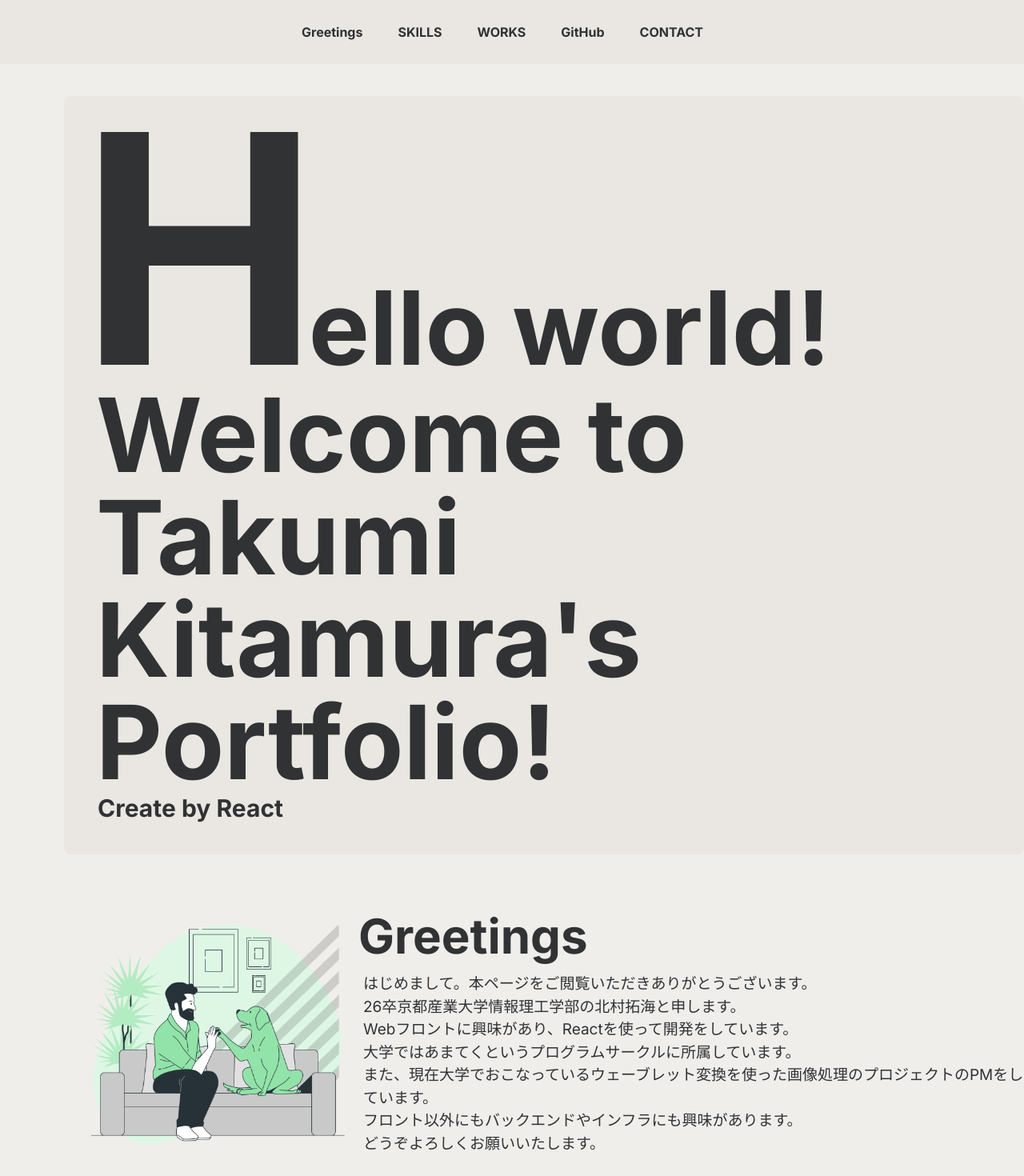
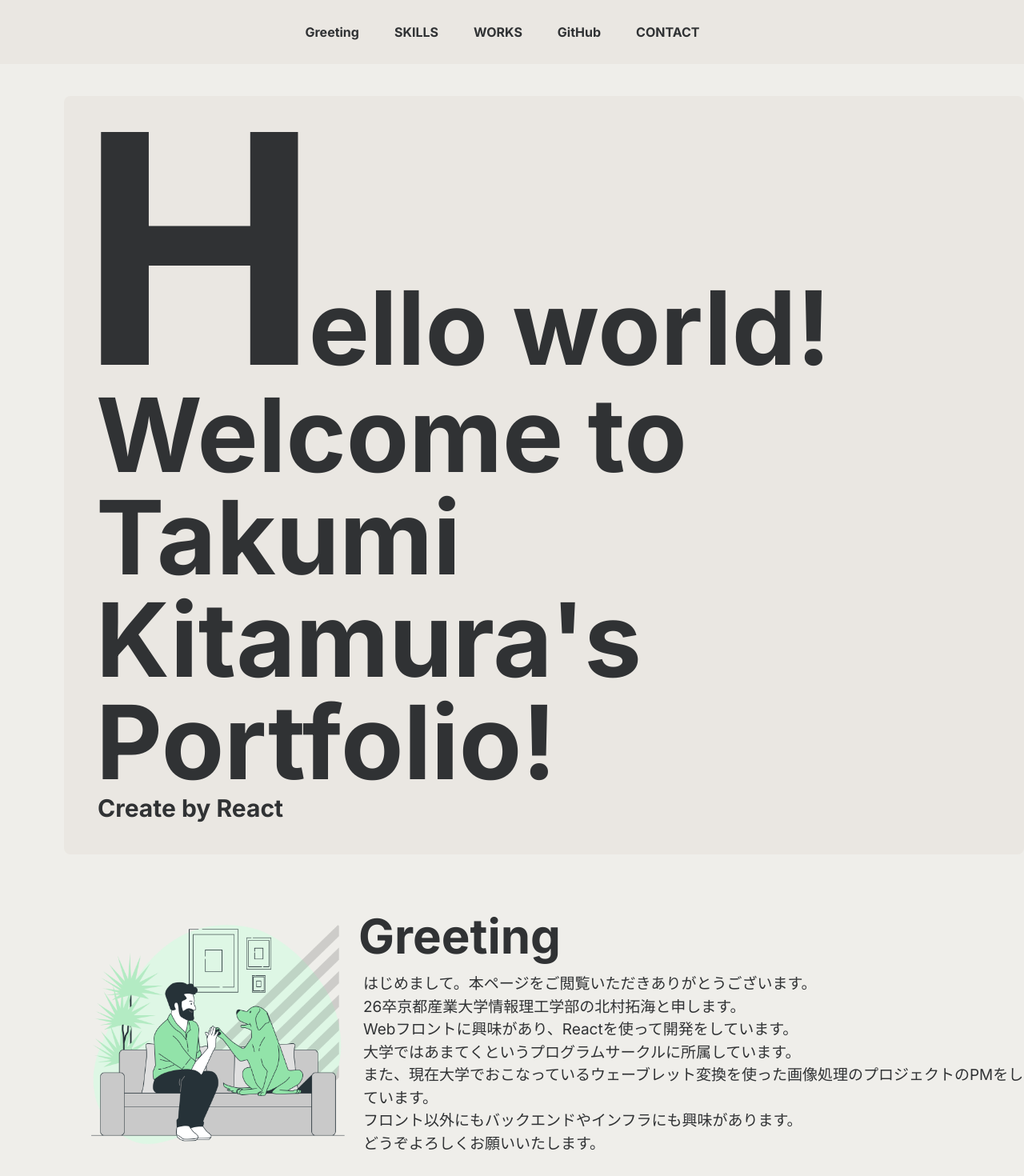
Before and after one commit to takumi2003/Portfolio, a Next.js app: page / in a window 1280 px wide. Shown: the top 1470 px of the page at 80% size. Built offline with nearby package versions, Linux system fonts and the light colour scheme; a web font is replaced by a local one.

Commit message:
add: ヘッダーの遷移の追加

```diff
--- a/package.json
+++ b/package.json
@@ -12,11 +12,13 @@
     "framer-motion": "^11.1.1",
     "next": "14.2.1",
     "react": "^18",
+    "react-anchor-link-smooth-scroll": "^1.0.12",
     "react-dom": "^18"
   },
   "devDependencies": {
     "@types/node": "^20",
     "@types/react": "^18",
+    "@types/react-anchor-link-smooth-scroll": "^1.0.5",
     "@types/react-dom": "^18",
     "eslint": "^8",
     "eslint-config-next": "14.2.1",
--- a/src/app/page.tsx
+++ b/src/app/page.tsx
@@ -2,35 +2,36 @@
 
 import React from "react";
 import { motion } from "framer-motion";
+import AnchorLink from "react-anchor-link-smooth-scroll";
 
 export default function Home() {
   return (
     <>
       <ul className="sticky top-0 flex h-20 max-w-full items-center justify-center gap-5 bg-[#eae7e2]">
         <li className="mr-6">
-          <a className="font-bold" href="#">
-            Greetings
-          </a>
+          <AnchorLink className="font-bold" offset="80" href="#greeting">
+            Greeting
+          </AnchorLink>
         </li>
         <li className="mr-6">
-          <a className="font-bold" href="#">
+          <AnchorLink className="font-bold" offset="80" href="#skills">
             SKILLS
-          </a>
+          </AnchorLink>
         </li>
         <li className="mr-6">
-          <a className="font-bold" href="#">
+          <AnchorLink className="font-bold" offset="80" href="#works">
             WORKS
-          </a>
+          </AnchorLink>
         </li>
         <li className="mr-6">
-          <a className="font-bold" href="#">
+          <AnchorLink className="font-bold" offset="80" href="#github">
             GitHub
-          </a>
+          </AnchorLink>
         </li>
         <li className="mr-6">
-          <a className="font-bold" href="#">
+          <AnchorLink className="font-bold" offset="80" href="#contact">
             CONTACT
-          </a>
+          </AnchorLink>
         </li>
       </ul>
 
@@ -64,7 +65,9 @@ export default function Home() {
         >
           <img src="/dog.png" className="h-80 w-80" />
           <div>
-            <h2 className="text-6xl font-bold">Greetings</h2>
+            <h2 className="text-6xl font-bold" id="greeting">
+              Greeting
+            </h2>
             <p className="pl-1.5 pt-4 text-[19px]">
               はじめまして。本ページをご閲覧いただきありがとうございます。
               <br />
@@ -90,7 +93,10 @@ export default function Home() {
           whileInView={{ opacity: 1 }}
           transition={{ duration: 0.6, delay: 0.6 }}
         >
-          <h1 className="ml-[-2px] mt-[-65px] pt-16 text-6xl font-bold ">
+          <h1
+            className="ml-[-2px] mt-[-65px] pt-16 text-6xl font-bold"
+            id="skills"
+          >
             SKILLS
           </h1>
           <div className="content-items mt-1.5 flex">
@@ -122,7 +128,10 @@ export default function Home() {
           whileInView={{ opacity: 1 }}
           transition={{ duration: 0.6, delay: 0.6 }}
         >
-          <h1 className="ml-[-2px] mt-[-65px] pt-16 text-6xl font-bold">
+          <h1
+            className="ml-[-2px] mt-[-65px] pt-16 text-6xl font-bold"
+            id="works"
+          >
             WORKS
           </h1>
           <div className="mt-[-3px] flex overflow-x-auto">
@@ -195,6 +204,7 @@ export default function Home() {
           initial={{ opacity: 0 }}
           whileInView={{ opacity: 1 }}
           transition={{ duration: 0.6, delay: 0.6 }}
+          id="github"
         >
           GitHub
         </motion.a>
@@ -205,7 +215,10 @@ export default function Home() {
           whileInView={{ opacity: 1 }}
           transition={{ duration: 0.6, delay: 0.6 }}
         >
-          <h1 className="ml-[5px] mt-[-65px] pt-16 text-6xl font-bold">
+          <h1
+            className="ml-[5px] mt-[-65px] pt-16 text-6xl font-bold"
+            id="contact"
+          >
             CONTACT
           </h1>
           <p className="pl-2.5 pt-3 text-[19px]">
```
Also changed, not shown: 1 other file (tests, documents, lock files or other folders).
